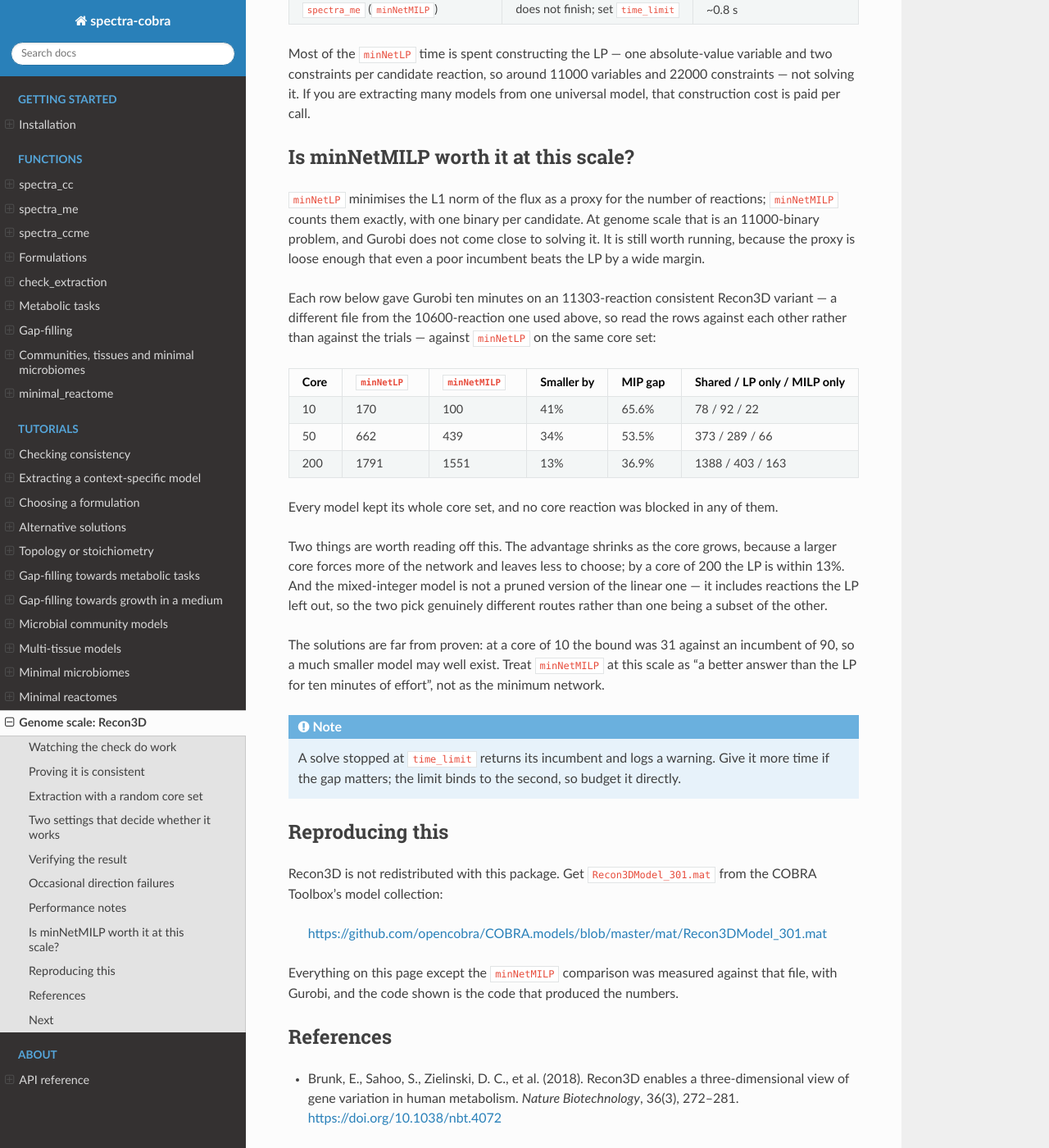
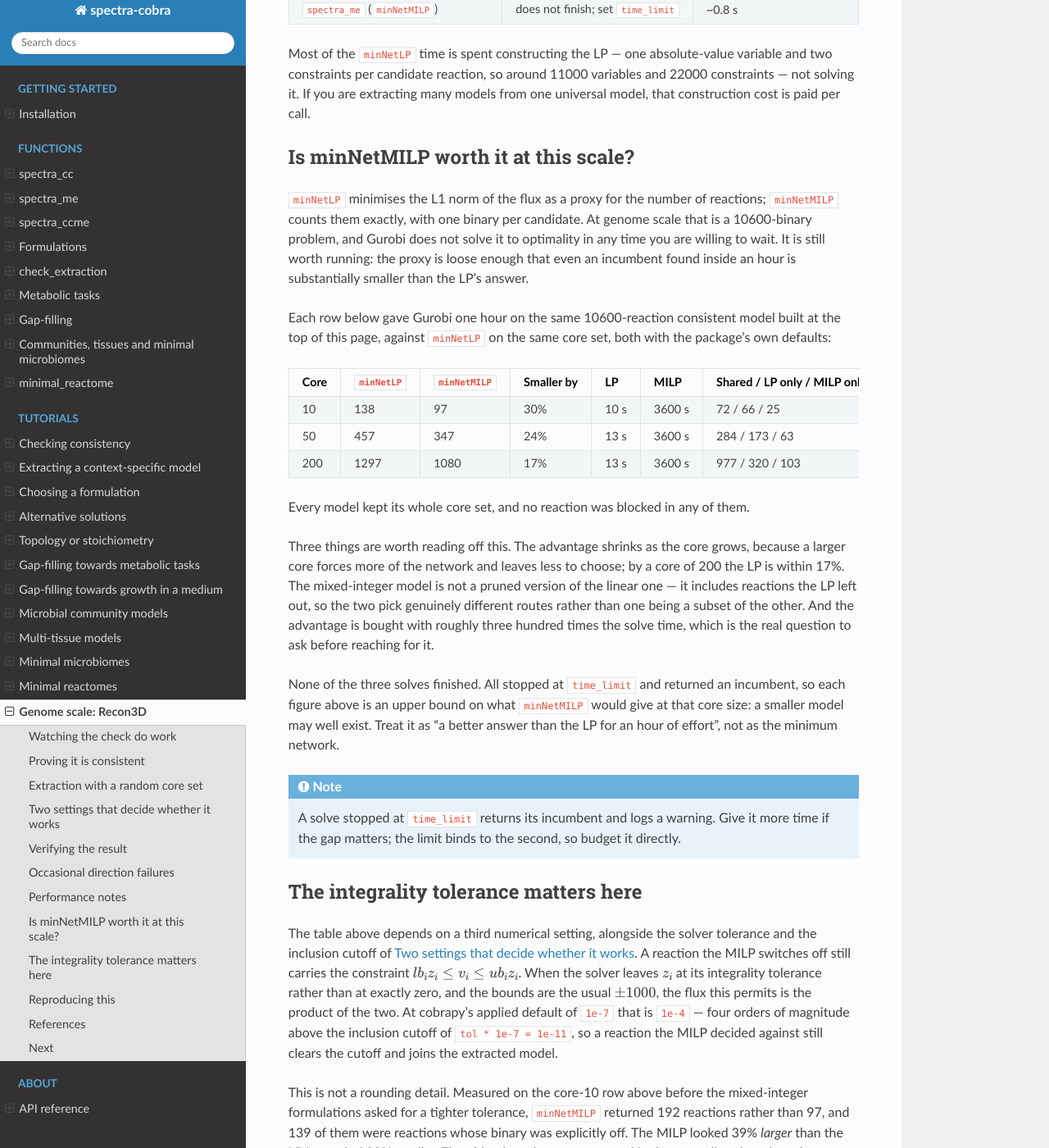
Before and after one commit to bisect-group/spectra-cobra, a Sphinx documentation site: the page built from docs/tutorials/recon3d.rst, in a window 1280 px wide and 1400 px high, scrolled down 6263 px. Shown: the whole window at 82% size. Built offline with Sphinx 7.4.7 and the Read the Docs theme 3.1.0, drawn with Linux system fonts in a browser that asks for light colours; some of the changed text lies outside the part shown.

Commit message:
docs: remeasure the minNetMILP comparison with the integrality fix
The table came from a 600 s run on an 11303-reaction variant, measured
before the mixed-integer formulations asked for an integrality tolerance
of 1e-9, so it reported sizes inflated by reactions whose binary was off.
Replace it with a 3600 s run on the same 10600-reaction model the rest of
the page uses, and add a section on why the integrality tolerance decides
what the MILP appears to return.

Co-Authored-By: Claude Opus 5 (1M context) <noreply@anthropic.com>

```diff
--- a/docs/tutorials/recon3d.rst
+++ b/docs/tutorials/recon3d.rst
@@ -371,64 +371,128 @@ Is minNetMILP worth it at this scale?
 
 ``minNetLP`` minimises the L1 norm of the flux as a proxy for the number of
 reactions; ``minNetMILP`` counts them exactly, with one binary per candidate.
-At genome scale that is an 11000-binary problem, and Gurobi does not come
-close to solving it. It is still worth running, because the proxy is loose
-enough that even a poor incumbent beats the LP by a wide margin.
+At genome scale that is a 10600-binary problem, and Gurobi does not solve it
+to optimality in any time you are willing to wait. It is still worth running:
+the proxy is loose enough that even an incumbent found inside an hour is
+substantially smaller than the LP's answer.
 
-Each row below gave Gurobi ten minutes on an 11303-reaction consistent
-Recon3D variant — a different file from the 10600-reaction one used above,
-so read the rows against each other rather than against the trials — against
-``minNetLP`` on the same core set:
+Each row below gave Gurobi one hour on the same 10600-reaction consistent
+model built at the top of this page, against ``minNetLP`` on the same core
+set, both with the package's own defaults:
 
 .. list-table::
    :header-rows: 1
-   :widths: 10 18 20 14 14 24
+   :widths: 8 13 13 11 10 11 34
 
    * - Core
      - ``minNetLP``
      - ``minNetMILP``
      - Smaller by
-     - MIP gap
+     - LP
+     - MILP
      - Shared / LP only / MILP only
    * - 10
-     - 170
-     - 100
-     - 41%
-     - 65.6%
-     - 78 / 92 / 22
+     - 138
+     - 97
+     - 30%
+     - 10 s
+     - 3600 s
+     - 72 / 66 / 25
    * - 50
-     - 662
-     - 439
-     - 34%
-     - 53.5%
-     - 373 / 289 / 66
+     - 457
+     - 347
+     - 24%
+     - 13 s
+     - 3600 s
+     - 284 / 173 / 63
    * - 200
-     - 1791
-     - 1551
-     - 13%
-     - 36.9%
-     - 1388 / 403 / 163
+     - 1297
+     - 1080
+     - 17%
+     - 13 s
+     - 3600 s
+     - 977 / 320 / 103
 
-Every model kept its whole core set, and no core reaction was blocked in any
-of them.
+Every model kept its whole core set, and no reaction was blocked in any of
+them.
 
-Two things are worth reading off this. The advantage shrinks as the core
+Three things are worth reading off this. The advantage shrinks as the core
 grows, because a larger core forces more of the network and leaves less to
-choose; by a core of 200 the LP is within 13%. And the mixed-integer model is
-not a pruned version of the linear one — it includes reactions the LP left
-out, so the two pick genuinely different routes rather than one being a
-subset of the other.
+choose; by a core of 200 the LP is within 17%. The mixed-integer model is not
+a pruned version of the linear one — it includes reactions the LP left out, so
+the two pick genuinely different routes rather than one being a subset of the
+other. And the advantage is bought with roughly three hundred times the
+solve time, which is the real question to ask before reaching for it.
 
-The solutions are far from proven: at a core of 10 the bound was 31 against
-an incumbent of 90, so a much smaller model may well exist. Treat
-``minNetMILP`` at this scale as "a better answer than the LP for ten minutes
-of effort", not as the minimum network.
+None of the three solves finished. All stopped at ``time_limit`` and returned
+an incumbent, so each figure above is an upper bound on what ``minNetMILP``
+would give at that core size: a smaller model may well exist. Treat it as "a
+better answer than the LP for an hour of effort", not as the minimum network.
 
 .. note::
 
    A solve stopped at ``time_limit`` returns its incumbent and logs a
    warning. Give it more time if the gap matters; the limit binds to the
    second, so budget it directly.
+
+The integrality tolerance matters here
+--------------------------------------
+
+The table above depends on a third numerical setting, alongside the solver
+tolerance and the inclusion cutoff of `Two settings that decide whether it
+works`_. A reaction the MILP switches off still carries the constraint
+:math:`lb_i z_i \le v_i \le ub_i z_i`. When the solver leaves :math:`z_i` at
+its integrality tolerance rather than at exactly zero, and the bounds are the
+usual :math:`\pm 1000`, the flux this permits is the product of the two. At
+cobrapy's applied default of ``1e-7`` that is ``1e-4`` — four orders of
+magnitude above the inclusion cutoff of ``tol * 1e-7 = 1e-11``, so a reaction
+the MILP decided against still clears the cutoff and joins the extracted
+model.
+
+This is not a rounding detail. Measured on the core-10 row above before the
+mixed-integer formulations asked for a tighter tolerance, ``minNetMILP``
+returned 192 reactions rather than 97, and 139 of them were reactions whose
+binary was explicitly off. The MILP looked 39% *larger* than the LP instead
+of 30% smaller. The objective misreports too, and in the same direction: the
+solver reported 53 reactions selected for a model that contained 192, because
+the leaked reactions cost nothing in an objective that counts binaries.
+
+:func:`~spectra_cobra.min_net_milp` and :func:`~spectra_cobra.trade_off`
+therefore ask for an integrality tolerance of ``1e-9`` — the floor on Gurobi
+and CPLEX — by default, and the linear formulations leave the solver alone.
+Across the three rows above, the count of reactions present with their binary
+off was 0, 0 and 3. Nothing has to be passed to get this — the rows were
+measured on the defaults — but every formulation takes all three tolerances
+if you need something else:
+
+.. code-block:: python
+
+   from spectra_cobra import min_net_milp
+
+   solution = min_net_milp(model, directions, weights, tol=1e-4,
+                           time_limit=3600,
+                           integrality_tolerance=1e-9,
+                           feasibility_tolerance=1e-9,
+                           optimality_tolerance=1e-9)
+
+:func:`~spectra_cobra.spectra_me` does not forward them. A feasibility or
+optimality tolerance set on the model is left alone and so carries into the
+extraction, which is what the ``model.tolerance = 1e-9`` above relies on:
+
+.. code-block:: python
+
+   model.solver.configuration.tolerances.feasibility = 1e-9
+
+Integrality is the exception. The mixed-integer formulations always apply
+their own, so setting it on the model has no effect on them — a model set to
+``1e-6`` comes back from ``minNetMILP`` at ``1e-9``. Call the formulation
+directly to use anything else.
+
+Asking for less than ``1e-9`` logs a warning and uses ``1e-9``, since the
+solvers refuse anything lower and would otherwise fall back to their own
+default — which is looser than either. A tolerance a solver does not expose
+at all, such as optimality on GLPK, is logged and skipped rather than raised,
+so the same call still runs on a solver that supports fewer of them.
 
 Reproducing this
 ----------------
@@ -438,9 +502,12 @@ Recon3D is not redistributed with this package. Get
 
    https://github.com/opencobra/COBRA.models/blob/master/mat/Recon3DModel_301.mat
 
-Everything on this page except the ``minNetMILP`` comparison was measured
-against that file, with Gurobi, and the code shown is the code that produced
-the numbers.
+Everything on this page was measured against that file with Gurobi, and the
+code shown is the code that produced the numbers. The one exception is the
+performance-notes table, whose timings come from an earlier 11303-reaction
+consistent variant; its row counts are labelled as such. The ``minNetMILP``
+comparison was run on eight cores of a cluster node, which is why its
+``minNetLP`` times are shorter than the table above reports for a laptop.
 
 References
 ----------
```
